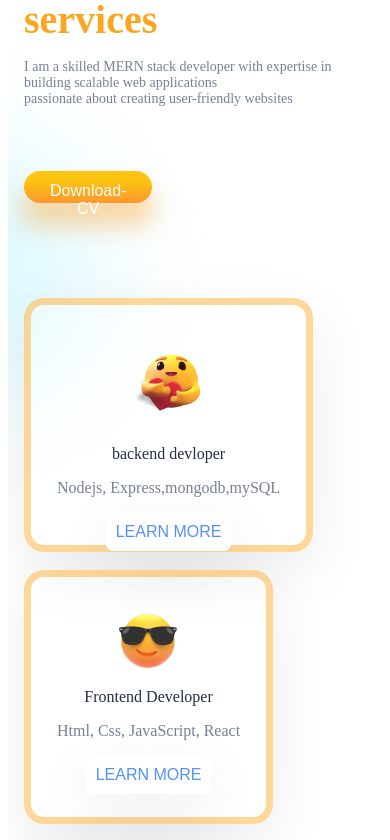
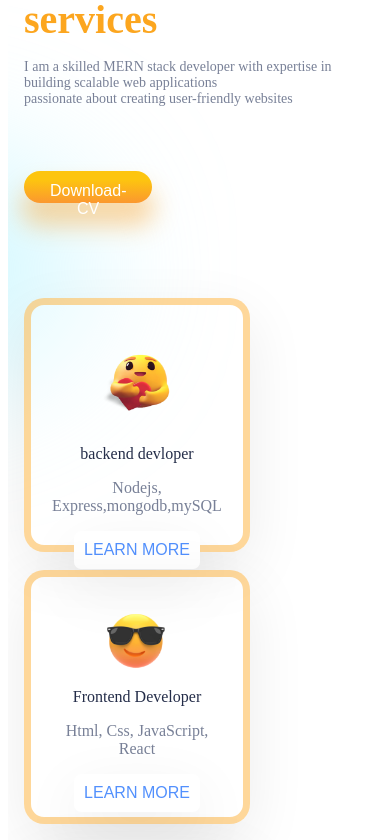
Before and after one commit to StartCodeWithAbhishek/Abhishek_Portfolio, a React (Create React App) app: page / in a window 390 px wide. Shown: the part 1271-2111 px from the top of the page. Built offline with nearby package versions, Linux system fonts and the light colour scheme.

Commit message:
after ad build code

```diff
--- a/src/components/Card/Card.css
+++ b/src/components/Card/Card.css
@@ -43,6 +43,6 @@
 
 @media screen and (max-width: 480px){
   .card{
-    width: auto;
+    width: 250;
   }
 }
```
